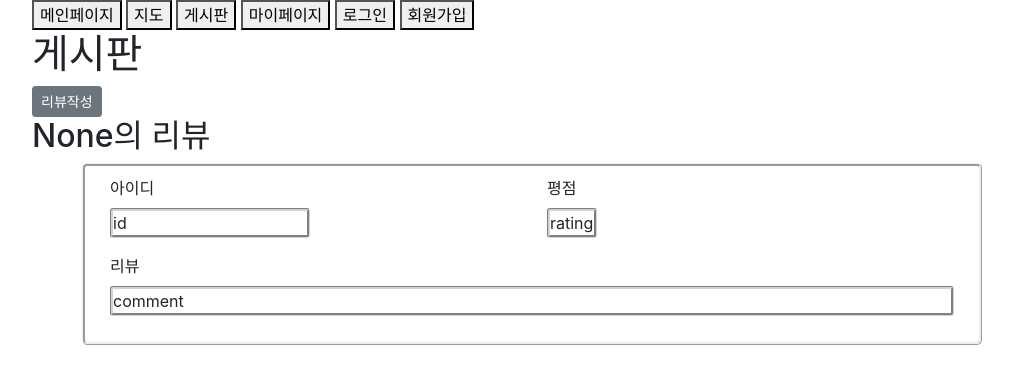
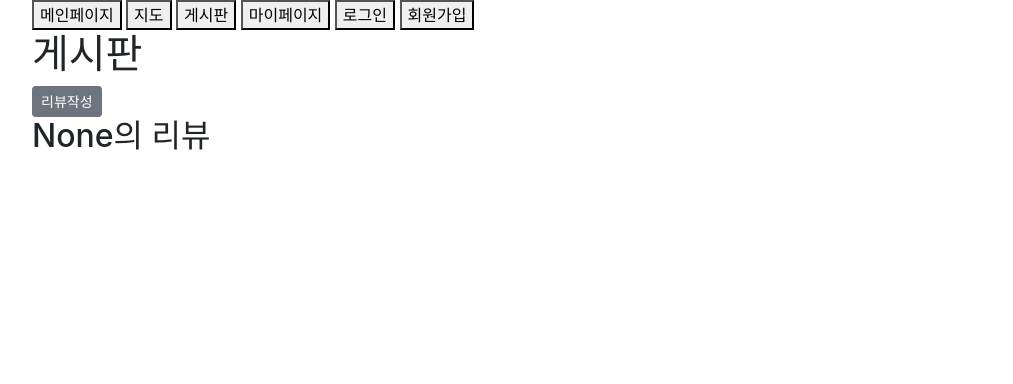
Before and after one commit to JinhwanU/gangchu, a Flask app: page /board in a window 1280 px wide. Shown: the top 384 px of the page, without its empty margins (108-1121 px from the left). Run offline with Flask 2, Linux system fonts and the light colour scheme; data that the repository does not hold is empty; some libraries are stand-ins or nearby versions.

Commit message:
주석처리
간단한 주석 처리

```diff
--- a/templates/board.html
+++ b/templates/board.html
@@ -16,7 +16,7 @@
     </style>
     <script>
         function openClose() {
-            // id 값 post-box의 display 값이 block 이면(= 눈에 보이면)
+            // id 값 post-box의 display 값이 flex 이면(= 눈에 보이면)
             if ($('#post-box').css('display') == 'flex') {
                 // post-box를 가리고
                 $('#post-box').css('display','none');
@@ -65,22 +65,9 @@
     </div>
     <button onclick="writeReview()">제출</button>
 </div>
+{#    진자를 이용해 플라스크에서 주어진 값으로 리뷰리스트를 만든다.#}
 <h2>{{title}}의 리뷰</h2>
-<div class="row g-3 board_wrap">
-    <div class="col-md-6">
-        <label for="user_id" class="form-label">아이디</label>
-        <p class="board_border" style="width: 200px"> id </p>
-    </div>
-    <div class="col-md-6">
-        <label for="rating" class="form-label">평점</label>
-        <p class="board_border" style="width: 50px"> rating </p>
-    </div>
-    <div class="col-12">
-        <label for="review" class="form-label">리뷰</label>
-        <p class="board_border">comment
-        <p/>
-    </div>
-</div>
+
 {% for i in review_list %}
 <div class="row g-3 board_wrap">
     <div class="col-md-6">
--- a/templates/main.html
+++ b/templates/main.html
@@ -49,7 +49,7 @@
     </div>
   </div>
 </div>`
-                            $('#star-box').append(temphtml)
+                            $('#class-box').append(temphtml)
                         }
                     }
                 }
@@ -59,7 +59,7 @@
     </script>
 
     <h1> 메인페이지</h1>
-   <div class="card mb-3" style="max-width: 540px;" id="star-box">
+   <div class="card mb-3" style="max-width: 540px;" id="class-box">
 
 </div>
 
```
Also changed, not shown: templates/addOnlineClass.py (+7 -2 lines).
